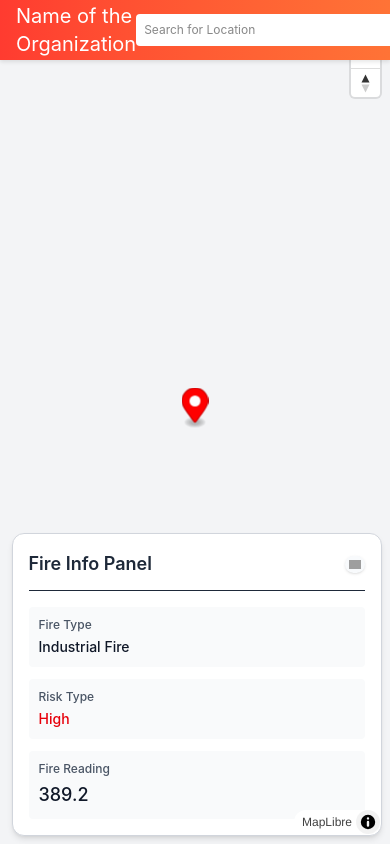
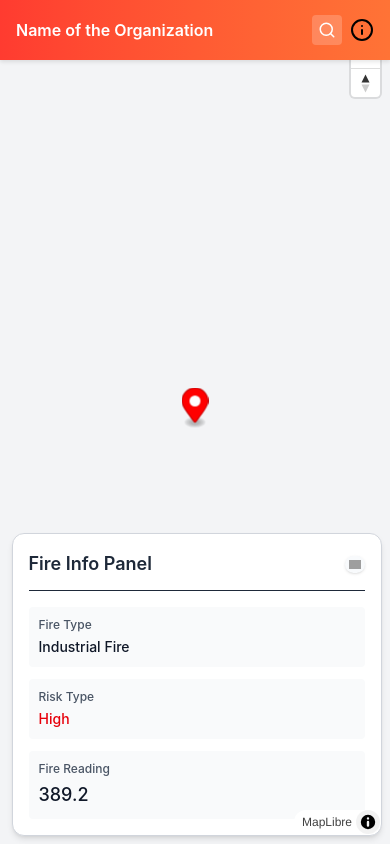
Before and after one commit to robycode06-cmd/SIH, a React app in the folder frontend/: page / in a window 390 px wide. Built offline with nearby package versions, Linux system fonts and the light colour scheme; no server answers; grey boxes are pictures that could not be loaded; the HTML template or start-up script is replaced by a standard one.

Commit message:
updated navbar

```diff
--- a/frontend/src/components/Navbar.jsx
+++ b/frontend/src/components/Navbar.jsx
@@ -1,14 +1,59 @@
+import { useState } from "react";
+
 const Navbar = () => {
+  const [isSearchExpanded, setIsSearchExpanded] = useState(false);
+
   return (
     <div className='absolute inset-x-0 top-0 z-50 pointer-events-none'>
-      <nav className=" h-15 flex justify-between items-center bg-gradient-to-r from-[#ff3b30] to-[#ff7336] py-2 px-4 text-white font-sans shadow-[0_2px_4px_rgba(0,0,0,0.1)] pointer-events-auto">
-        <p className="text-white text-xl">Name of the Organization</p>
-        <div className="flex items-center gap-4 ml-auto">
-          <div className="flex items-center bg-white rounded py-1 px-2 h-8 w-80">
+      <nav className="h-15 flex justify-between items-center bg-gradient-to-r from-[#ff3b30] to-[#ff7336] py-2 px-4 text-white font-sans shadow-[0_2px_4px_rgba(0,0,0,0.1)] pointer-events-auto">
+        {/* Brand Name: Hidden on mobile when search is expanded */}
+        <p className={`text-white text-base sm:text-lg md:text-xl font-semibold truncate transition-all duration-200 ${
+          isSearchExpanded ? 'hidden sm:block' : 'block'
+        }`}>
+          Name of the Organization
+        </p>
+
+        {/* Right side container / search wrapper */}
+        <div className={`flex items-center gap-2 sm:gap-4 ml-auto ${
+          isSearchExpanded ? 'w-full sm:w-auto' : 'w-auto'
+        }`}>
+
+          {/* Mobile Search - Back/Close Button: Only shown on mobile when search is expanded */}
+          {isSearchExpanded && (
+            <button
+              onClick={() => setIsSearchExpanded(false)}
+              className="sm:hidden text-white p-1 hover:bg-black/10 rounded cursor-pointer"
+              aria-label="Close search"
+            >
+              <svg
+                width="20"
+                height="20"
+                viewBox="0 0 24 24"
+                fill="none"
+                stroke="currentColor"
+                strokeWidth="2"
+                strokeLinecap="round"
+                strokeLinejoin="round"
+              >
+                <line x1="18" y1="6" x2="6" y2="18"></line>
+                <line x1="6" y1="6" x2="18" y2="18"></line>
+              </svg>
+            </button>
+          )}
+
+          {/* Search bar container: shown full-width on mobile when expanded, otherwise shown on sm and up */}
+          <div className={`
+            bg-white rounded py-1 px-2 h-8 items-center
+            ${isSearchExpanded
+              ? 'flex w-full sm:w-64 md:w-80'
+              : 'hidden sm:flex sm:w-64 md:w-80'
+            }
+          `}>
             <input
               type="text"
               placeholder="Search for Location"
-              className="border-none outline-none w-full text-xs text-[#333] placeholder-[#888]"
+              className="border-none outline-none w-full text-xs text-[#333] placeholder-[#888] bg-transparent"
+              autoFocus={isSearchExpanded}
             />
             <button className="bg-transparent border-none cursor-pointer text-[#555] flex items-center p-0" aria-label="Search">
               <svg
@@ -27,7 +72,33 @@ const Navbar = () => {
             </button>
           </div>
 
-          <button className="bg-transparent border-none text-black cursor-pointer flex items-center p-0 hover:opacity-80" aria-label="Information">
+          {/* Search Toggle Button: Only shown on mobile when search is NOT expanded */}
+          {!isSearchExpanded && (
+            <button
+              onClick={() => setIsSearchExpanded(true)}
+              className="sm:hidden bg-white/20 hover:bg-white/30 text-white rounded p-1.5 flex items-center justify-center cursor-pointer"
+              aria-label="Open search"
+            >
+              <svg
+                width="18"
+                height="18"
+                viewBox="0 0 24 24"
+                fill="none"
+                stroke="currentColor"
+                strokeWidth="2"
+                strokeLinecap="round"
+                strokeLinejoin="round"
+              >
+                <circle cx="11" cy="11" r="8"></circle>
+                <line x1="21" y1="21" x2="16.65" y2="16.65"></line>
+              </svg>
+            </button>
+          )}
+
+          {/* Info Button: Hidden on mobile when search is expanded */}
+          <button className={`bg-transparent border-none text-black cursor-pointer flex items-center p-0 hover:opacity-80 transition-all ${
+            isSearchExpanded ? 'hidden sm:flex' : 'flex'
+          }`} aria-label="Information">
             <svg
               width="24"
               height="24"
@@ -46,7 +117,7 @@ const Navbar = () => {
         </div>
       </nav>
     </div>
-  )
+  );
 }
 
 export default Navbar;
```
